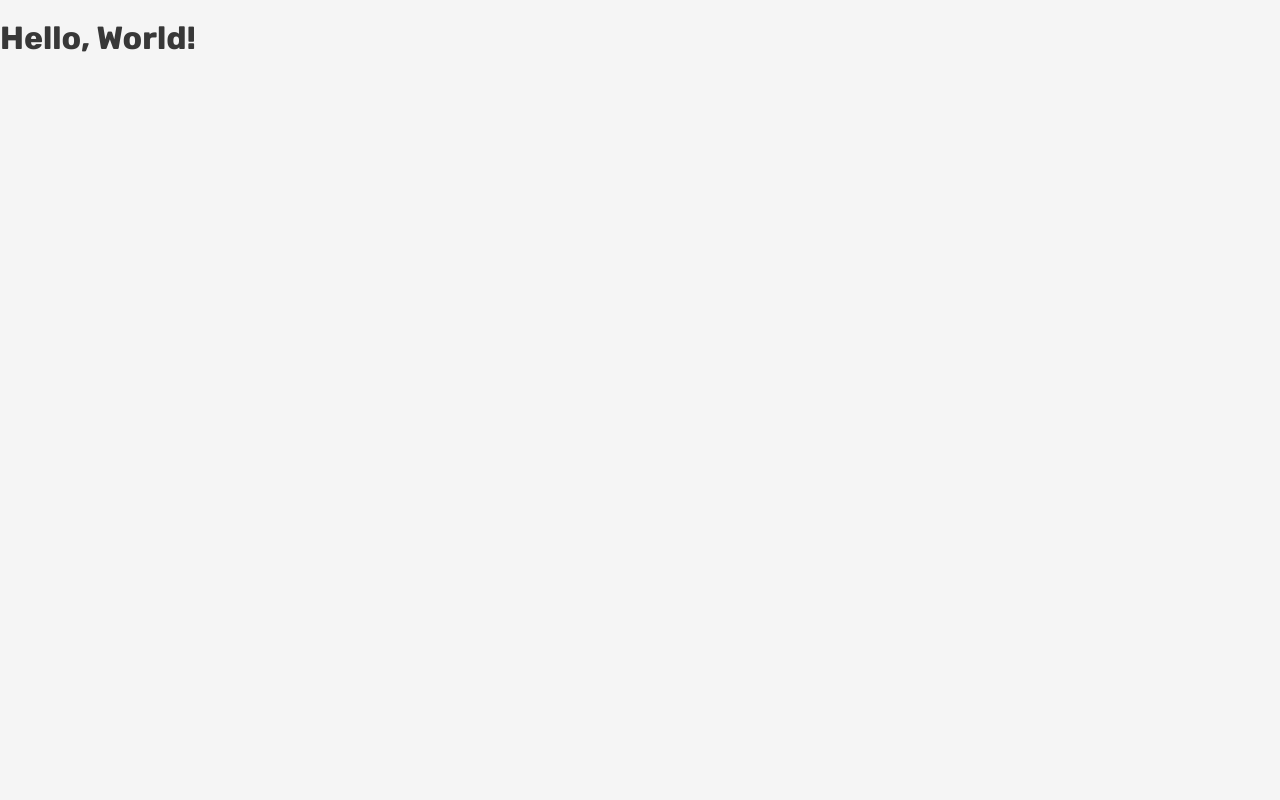
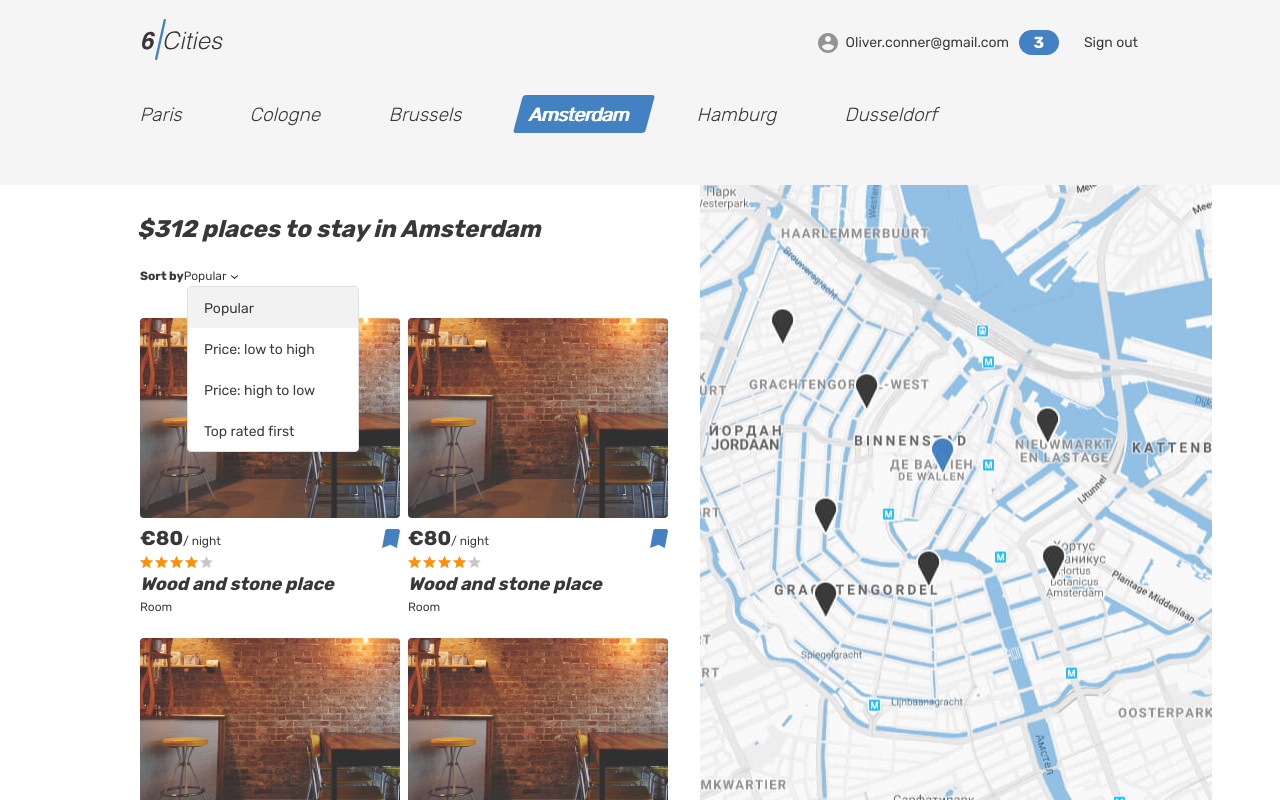
Before and after one commit to htmlacademy-univer-javascript-3/2345957-six-cities-4, a React (Vite) app: page / in a window 1280 px wide. Built offline with nearby package versions, Linux system fonts and the light colour scheme.

Commit message:
До 6-го пункта включительно

```diff
--- /dev/null
+++ b/src/components/app/app.tsx
@@ -0,0 +1,13 @@
+import MainScreen from '../../pages/main-screen.tsx';
+
+type AppScreenProps = {
+  placeCount: number;
+}
+
+function App({placeCount}: AppScreenProps): JSX.Element {
+  return (
+    <MainScreen placeCount={placeCount} />
+  );
+}
+
+export default App;
--- /dev/null
+++ b/src/components/cards/city-card.tsx
@@ -0,0 +1,40 @@
+function CityCard(): JSX.Element {
+  return (
+    <article className="cities__card place-card">
+      <div className="cities__image-wrapper place-card__image-wrapper">
+        <a href="#">
+          <img className="place-card__image" src="img/room.jpg" width="260" height="200" alt="Place image"/>
+        </a>
+      </div>
+      <div className="place-card__info">
+        <div className="place-card__price-wrapper">
+          <div className="place-card__price">
+            <b className="place-card__price-value">&euro;80</b>
+            <span className="place-card__price-text">&#47;&nbsp;night</span>
+          </div>
+          <button
+            className="place-card__bookmark-button place-card__bookmark-button--active button"
+            type="button"
+          >
+            <svg className="place-card__bookmark-icon" width="18" height="19">
+              <use xlinkHref="#icon-bookmark"></use>
+            </svg>
+            <span className="visually-hidden">In bookmarks</span>
+          </button>
+        </div>
+        <div className="place-card__rating rating">
+          <div className="place-card__stars rating__stars">
+            <span style={{ width: '80%' }}></span>
+            <span className="visually-hidden">Rating</span>
+          </div>
+        </div>
+        <h2 className="place-card__name">
+          <a href="#">Wood and stone place</a>
+        </h2>
+        <p className="place-card__type">Room</p>
+      </div>
+    </article>
+  );
+}
+
+export default CityCard;
--- /dev/null
+++ b/src/components/constants/constants.tsx
@@ -0,0 +1,3 @@
+export const Setting = {
+  placeCount: 312
+};
--- a/src/index.tsx
+++ b/src/index.tsx
@@ -1,5 +1,7 @@
 import React from 'react';
 import ReactDOM from 'react-dom/client';
+import App from './components/app/app';
+import {Setting} from './components/constants/constants';
 
 const root = ReactDOM.createRoot(
   document.getElementById('root') as HTMLElement
@@ -7,6 +9,8 @@
 
 root.render(
   <React.StrictMode>
-    <h1>Hello, World!</h1>
-  </React.StrictMode>
+    <
+      App placeCount={Setting.placeCount}
+    />
+  </React.StrictMode>,
 );
--- /dev/null
+++ b/src/pages/main-screen.tsx
@@ -0,0 +1,115 @@
+import CityCard from '../components/cards/city-card';
+
+type MainScreenProps = {
+  placeCount: number;
+}
+
+function MainScreen({placeCount}: MainScreenProps): JSX.Element {
+  return (
+    <div className="page page--gray page--main">
+      <header className="header">
+        <div className="container">
+          <div className="header__wrapper">
+            <div className="header__left">
+              <a className="header__logo-link header__logo-link--active">
+                <img className="header__logo" src="img/logo.svg" alt="6 cities logo" width="81" height="41"/>
+              </a>
+            </div>
+            <nav className="header__nav">
+              <ul className="header__nav-list">
+                <li className="header__nav-item user">
+                  <a className="header__nav-link header__nav-link--profile" href="#">
+                    <div className="header__avatar-wrapper user__avatar-wrapper">
+                    </div>
+                    <span className="header__user-name user__name">Oliver.conner@gmail.com</span>
+                    <span className="header__favorite-count">3</span>
+                  </a>
+                </li>
+                <li className="header__nav-item">
+                  <a className="header__nav-link" href="#">
+                    <span className="header__signout">Sign out</span>
+                  </a>
+                </li>
+              </ul>
+            </nav>
+          </div>
+        </div>
+      </header>
+
+      <main className="page__main page__main--index">
+        <h1 className="visually-hidden">Cities</h1>
+        <div className="tabs">
+          <section className="locations container">
+            <ul className="locations__list tabs__list">
+              <li className="locations__item">
+                <a className="locations__item-link tabs__item" href="#">
+                  <span>Paris</span>
+                </a>
+              </li>
+              <li className="locations__item">
+                <a className="locations__item-link tabs__item" href="#">
+                  <span>Cologne</span>
+                </a>
+              </li>
+              <li className="locations__item">
+                <a className="locations__item-link tabs__item" href="#">
+                  <span>Brussels</span>
+                </a>
+              </li>
+              <li className="locations__item">
+                <a className="locations__item-link tabs__item tabs__item--active">
+                  <span>Amsterdam</span>
+                </a>
+              </li>
+              <li className="locations__item">
+                <a className="locations__item-link tabs__item" href="#">
+                  <span>Hamburg</span>
+                </a>
+              </li>
+              <li className="locations__item">
+                <a className="locations__item-link tabs__item" href="#">
+                  <span>Dusseldorf</span>
+                </a>
+              </li>
+            </ul>
+          </section>
+        </div>
+        <div className="cities">
+          <div className="cities__places-container container">
+            <section className="cities__places places">
+              <h2 className="visually-hidden">Places</h2>
+              <b className="places__found">${placeCount} places to stay in Amsterdam</b>
+              <form className="places__sorting" action="#" method="get">
+                <span className="places__sorting-caption">Sort by</span>
+                <span className="places__sorting-type" tabIndex={0}>
+                Popular
+                  <svg className="places__sorting-arrow" width="7" height="4">
+                    <use xlinkHref="#icon-arrow-select"></use>
+                  </svg>
+                </span>
+                <ul className="places__options places__options--custom places__options--opened">
+                  <li className="places__option places__option--active" tabIndex={0}>Popular</li>
+                  <li className="places__option" tabIndex={0}>Price: low to high</li>
+                  <li className="places__option" tabIndex={0}>Price: high to low</li>
+                  <li className="places__option" tabIndex={0}>Top rated first</li>
+                </ul>
+              </form>
+              <div className="cities__places-list places__list tabs__content">
+                <CityCard/>
+                <CityCard/>
+                <CityCard/>
+                <CityCard/>
+                <CityCard/>
+              </div>
+            </section>
+            <div className="cities__right-section">
+              <section className="cities__map map"></section>
+            </div>
+          </div>
+        </div>
+      </main>
+    </div>
+  );
+}
+
+export default MainScreen;
```
